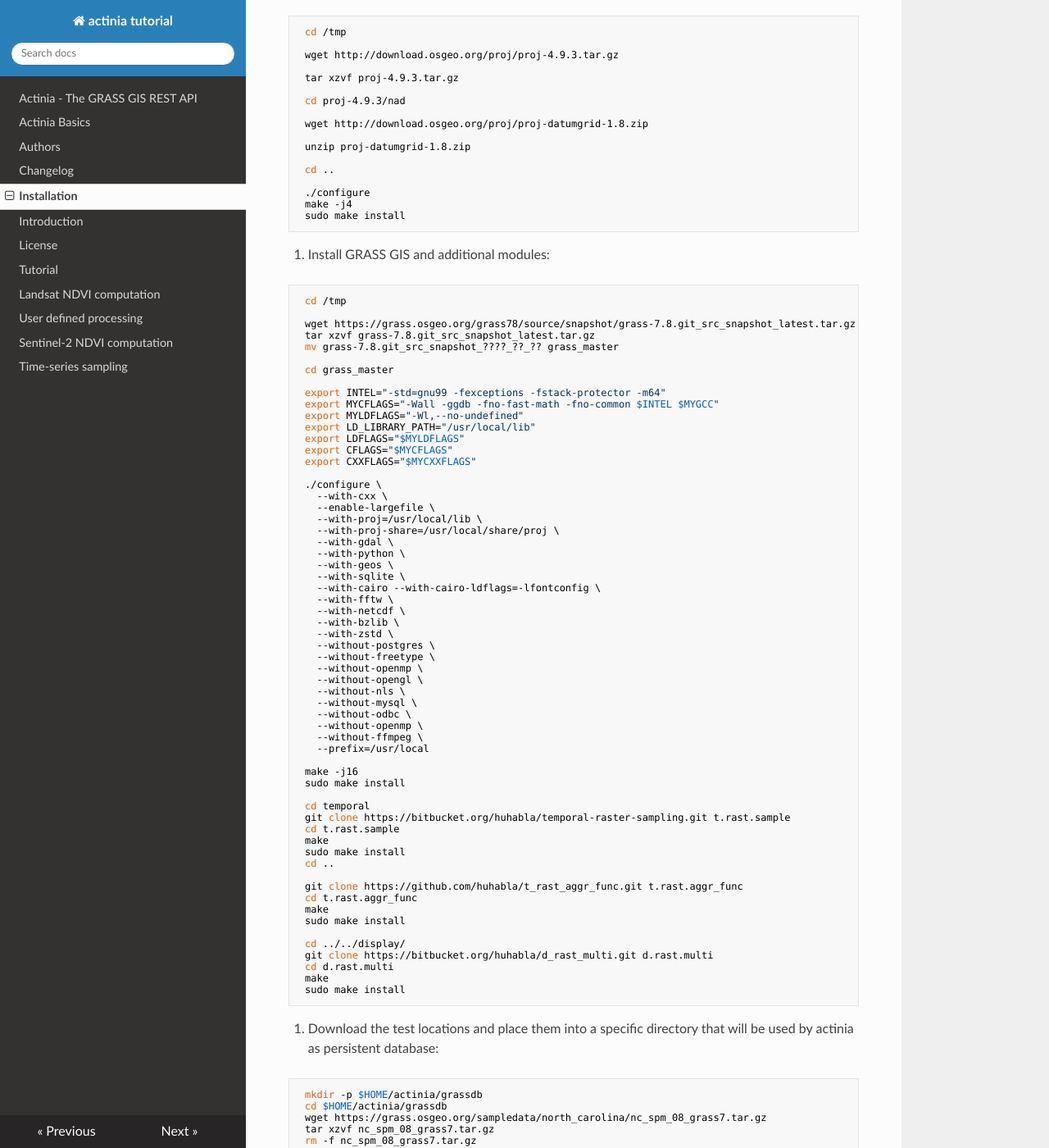
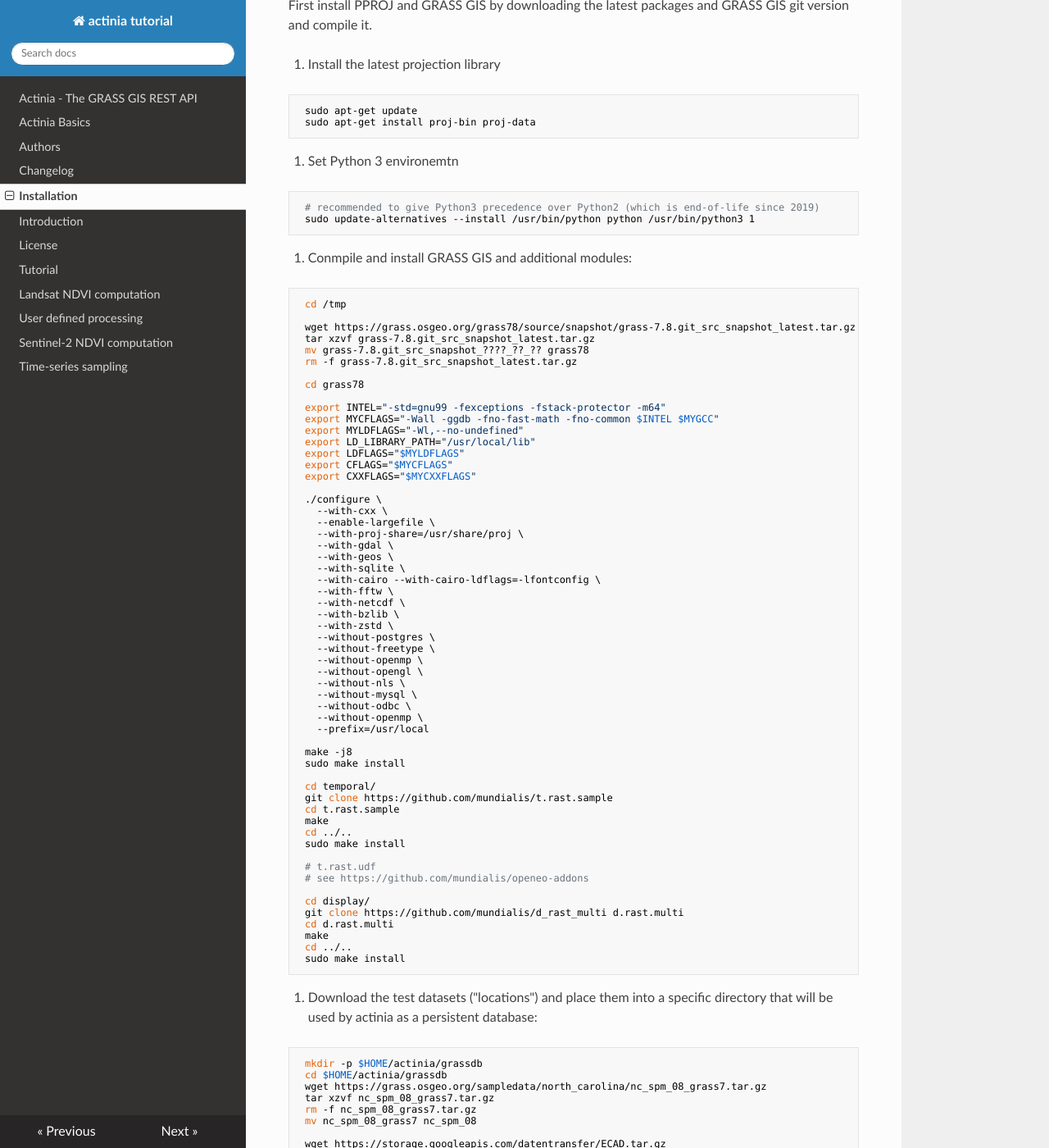
Before and after one commit to actinia-org/actinia-core, an MkDocs documentation site: the page built from docs/docs/installation.md, in a window 1280 px wide and 1400 px high, scrolled down 309 px. Shown: the whole window at 82% size. Built offline with MkDocs 1.6.1, drawn with Linux system fonts in a browser that asks for light colours; nearby versions of some CDN libraries; some of the changed text lies outside the part shown.

Commit message:
installation instructions: major update
This PR addresses several issues:

- update docs to use standard packages wherever possible
- clarify wording
- persistent use of Python 3 (note that Python 2 is EOL for while)
- add missing actinia-API (https://github.com/mundialis/actinia-api)

Fixes #170
Fixes #171
Fixes #172
Fixes #174
Fixes #211

TODO:
- address `cd /tmp` issue mentioned in #169

````diff
--- a/docs/docs/installation.md
+++ b/docs/docs/installation.md
@@ -5,41 +5,40 @@
 all requirements are fulfilled to compile GRASS GIS from the git
 repository.
 
-First install Proj4 and GRASS GIS by downloading the latest git version
-and compile it.
+These installation instructions a based on a Ubuntu Linux system (other
+operating systems and distributions are fine, too).
 
-1.  Install the latest projection library.
+
+First install PPROJ and GRASS GIS by downloading the latest packages
+and GRASS GIS git version and compile it.
+
+1.  Install the latest projection library
 
 ```bash
- cd /tmp
-
- wget http://download.osgeo.org/proj/proj-4.9.3.tar.gz
-
- tar xzvf proj-4.9.3.tar.gz
-
- cd proj-4.9.3/nad
-
- wget http://download.osgeo.org/proj/proj-datumgrid-1.8.zip
-
- unzip proj-datumgrid-1.8.zip
-
- cd ..
-
- ./configure
- make -j4
- sudo make install
+ sudo apt-get update
+ sudo apt-get install proj-bin proj-data
 ```
 
-2.  Install GRASS GIS and additional modules:
+
+2.  Set Python 3 environemtn
+
+```bash
+ # recommended to give Python3 precedence over Python2 (which is end-of-life since 2019)
+ sudo update-alternatives --install /usr/bin/python python /usr/bin/python3 1
+```
+
+
+3.  Conmpile and install GRASS GIS and additional modules:
 
 ```bash
  cd /tmp
 
  wget https://grass.osgeo.org/grass78/source/snapshot/grass-7.8.git_src_snapshot_latest.tar.gz
  tar xzvf grass-7.8.git_src_snapshot_latest.tar.gz
- mv grass-7.8.git_src_snapshot_????_??_?? grass_master
+ mv grass-7.8.git_src_snapshot_????_??_?? grass78
+ rm -f grass-7.8.git_src_snapshot_latest.tar.gz
 
- cd grass_master
+ cd grass78
 
  export INTEL="-std=gnu99 -fexceptions -fstack-protector -m64"
  export MYCFLAGS="-Wall -ggdb -fno-fast-math -fno-common $INTEL $MYGCC"
@@ -52,10 +51,8 @@
  ./configure \
    --with-cxx \
    --enable-largefile \
-   --with-proj=/usr/local/lib \
-   --with-proj-share=/usr/local/share/proj \
+   --with-proj-share=/usr/share/proj \
    --with-gdal \
-   --with-python \
    --with-geos \
    --with-sqlite \
    --with-cairo --with-cairo-ldflags=-lfontconfig \
@@ -71,33 +68,32 @@
    --without-mysql \
    --without-odbc \
    --without-openmp \
-   --without-ffmpeg \
    --prefix=/usr/local
 
- make -j16
+ make -j8
  sudo make install
 
- cd temporal
- git clone https://bitbucket.org/huhabla/temporal-raster-sampling.git t.rast.sample
+ cd temporal/
+ git clone https://github.com/mundialis/t.rast.sample
  cd t.rast.sample
  make
- sudo make install
- cd ..
-
- git clone https://github.com/huhabla/t_rast_aggr_func.git t.rast.aggr_func
- cd t.rast.aggr_func
- make
+ cd ../..
  sudo make install
 
- cd ../../display/
- git clone https://bitbucket.org/huhabla/d_rast_multi.git d.rast.multi
+ # t.rast.udf
+ # see https://github.com/mundialis/openeo-addons
+
+ cd display/
+ git clone https://github.com/mundialis/d_rast_multi d.rast.multi
  cd d.rast.multi
  make
+ cd ../..
  sudo make install
 ```
 
-3.  Download the test locations and place them into a specific directory
-    that will be used by actinia as persistent database:
+
+4.  Download the test datasets ("locations") and place them into a
+    specific directory that will be used by actinia as a persistent database:
 
 ```bash
  mkdir -p $HOME/actinia/grassdb
@@ -117,7 +113,8 @@
  mv LL latlong_wgs84
 ```
 
-4.  Actinia Core must be run within a virtual python3 environment:
+
+5.  Actinia Core must be installed and run within a (virtual) Python3 environment:
 
 ```bash
  mkdir -p $HOME/actinia/workspace/tmp
@@ -125,47 +122,64 @@
  cd /tmp
 
  git clone https://github.com/mundialis/actinia_core.git actinia_core
- virtualenv -p python3.5 actinia_venv
- source actinia_venv/bin/activate
+ # virtualenv -p python3 actinia_venv
+ # source actinia_venv/bin/activate
  cd actinia_core
  pip install -r requirements.txt
  python setup.py install
- deactivate
+ # deactivate
 ```
 
-5.  GRASS GIS 7.8 requires a Python 3 environment for running, so we
-    create one (not needed if only Python 3 is present on the machine).
-    This environment must be specified in the actinia config file:
+
+6.  Actinia API must be installed and run within a (virtual) Python3 environment:
+
+```bash
+ mkdir -p $HOME/actinia/workspace/tmp
+
+ cd /tmp
+
+ git clone https://github.com/mundialis/actinia-api.git actinia-api
+ # virtualenv -p python3 actinia_venv
+ # source actinia_venv/bin/activate
+ cd actinia-api
+ python setup.py install
+ # deactivate
+```
+
+
+7.  Make sure that a redis service is running and create a user with
+    actinia-user tool
 
 ```bash
  cd /tmp
 
- virtualenv -p python2.7 grass_venv
- source grass_venv/bin/activate
- cd actinia_core
- pip install -r requirements-grass-gis.txt
-```
+ # install and start redis server
+ apt-get install -y redis
+ redis-server &
 
-6.  Make sure that a redis service is running and create a user with
-    actinia-user tool
-
-```bash
- cd /tmp
- source actinia_venv/bin/activate
-
+ # source actinia_venv/bin/activate
  # Create the superuser
  actinia-user create -u superadmin -w abcdefgh -r superadmin -g admin -c 100000000000 -n 1000 -t 6000
 
  # Start the actinia service with
- actinia_server --host 0.0.0.0 --port 5000
+ actinia-server --host 0.0.0.0 --port 5000
 ```
 
-7.  Check the service with curl
+
+8.  Check the service with curl
 
 ```bash
-ACTINIA_VERSION="v2"
+ ACTINIA_VERSION="v2"
  export ACTINIA_URL="http://localhost:5000/api/${ACTINIA_VERSION}"
  export AUTH='-u superadmin:abcdefgh'
 
  curl ${AUTH} -X GET ${ACTINIA_URL}/locations
 ```
+
+The `curl` command call should report back:
+
+```bash
+{"locations":["nc_spm_08","ECAD","latlong_wgs84"],"status":"success"}
+```
+
+Success!
````
